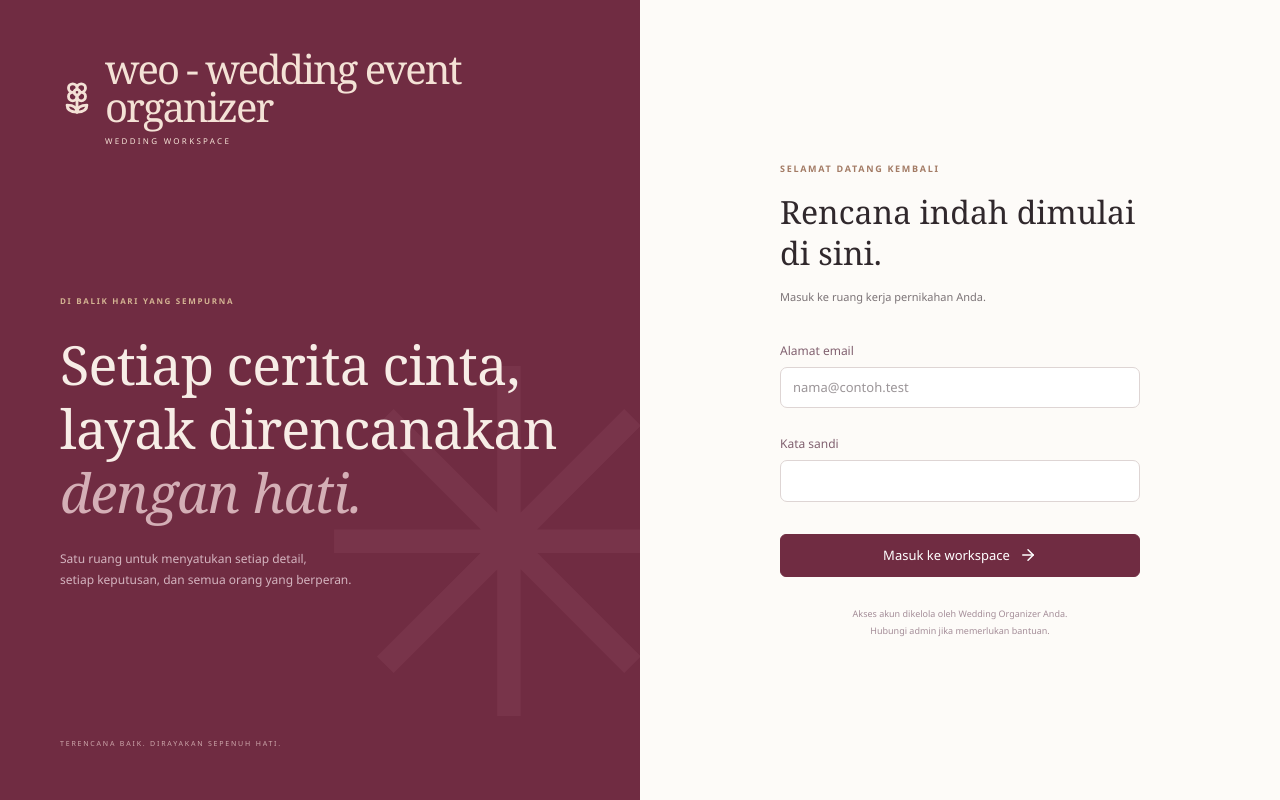
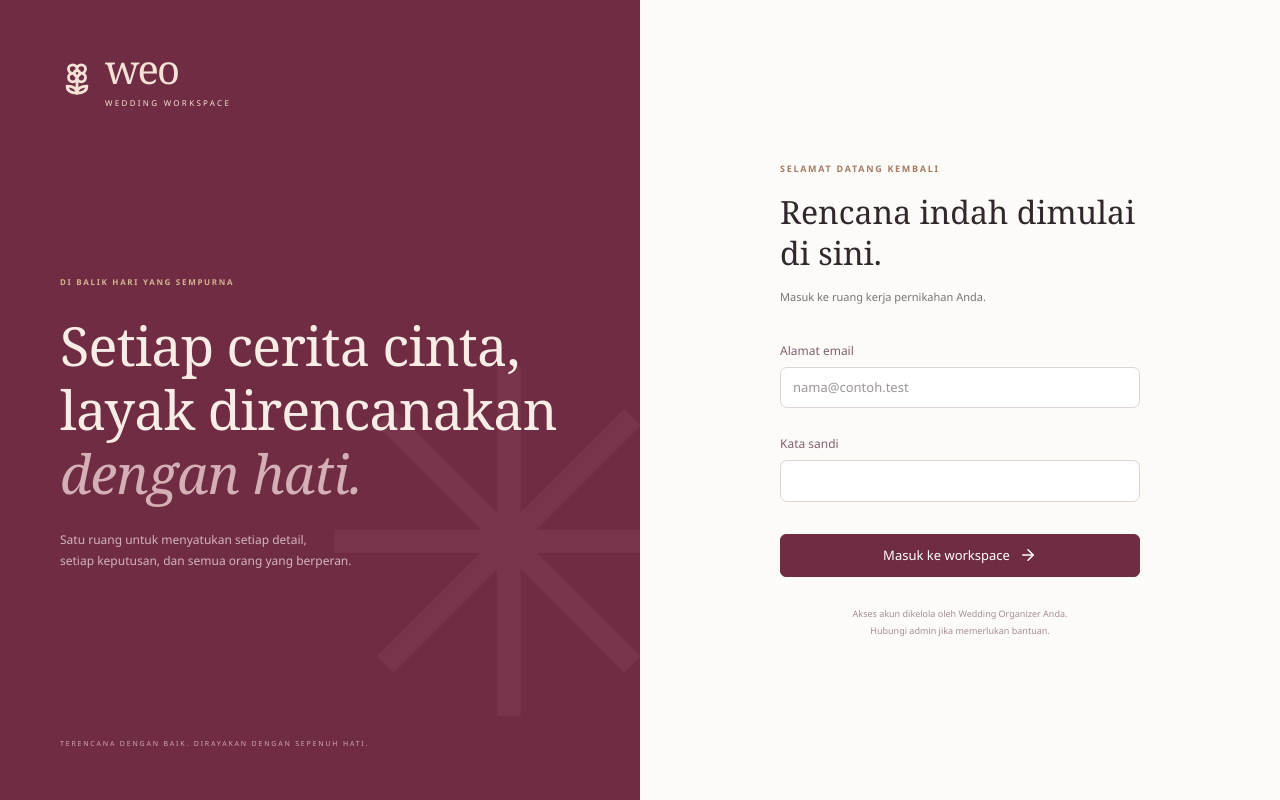
Before and after one commit to obedman-gh/weo, a Laravel app: page /login in a window 1280 px wide. Run offline with Laravel 12, Linux system fonts and the light colour scheme; style sheets or scripts are compiled from the project's sources; some libraries are stand-ins or nearby versions.

Commit message:
Update Welcome.vue & Login.vue

```diff
--- a/dev/resources/js/Pages/Login.vue
+++ b/dev/resources/js/Pages/Login.vue
@@ -9,7 +9,7 @@ const form = useForm({ email: "", password: "" });
         <section class="login-story">
             <Link href="/" class="brand"
                 ><Flower2 :size="34" /><span
-                    >weo - wedding event organizer <small>WEDDING WORKSPACE</small></span
+                    >weo <small>WEDDING WORKSPACE</small></span
                 ></Link
             >
             <div>
@@ -24,7 +24,7 @@ const form = useForm({ email: "", password: "" });
                     keputusan, dan semua orang yang berperan.
                 </p>
             </div>
-            <small>TERENCANA BAIK. DIRAYAKAN SEPENUH HATI.</small>
+            <small>TERENCANA DENGAN BAIK. DIRAYAKAN DENGAN SEPENUH HATI.</small>
             <div class="botanical">✳</div>
         </section>
         <section class="login-form">
--- a/dev/resources/js/Pages/Welcome.vue
+++ b/dev/resources/js/Pages/Welcome.vue
@@ -6,7 +6,7 @@ import { Flower2, ArrowUpRight } from "lucide-vue-next";
     <Head title="Wedding Organizer Workspace" />
     <main class="welcome">
         <nav>
-            <span class="brand"><Flower2 /><span>weo.</span></span
+            <span class="brand"><Flower2 /><span>weo </span></span
             ><Link href="/login" class="button secondary"
                 >Masuk workspace <ArrowUpRight :size="17"
             /></Link>
```
